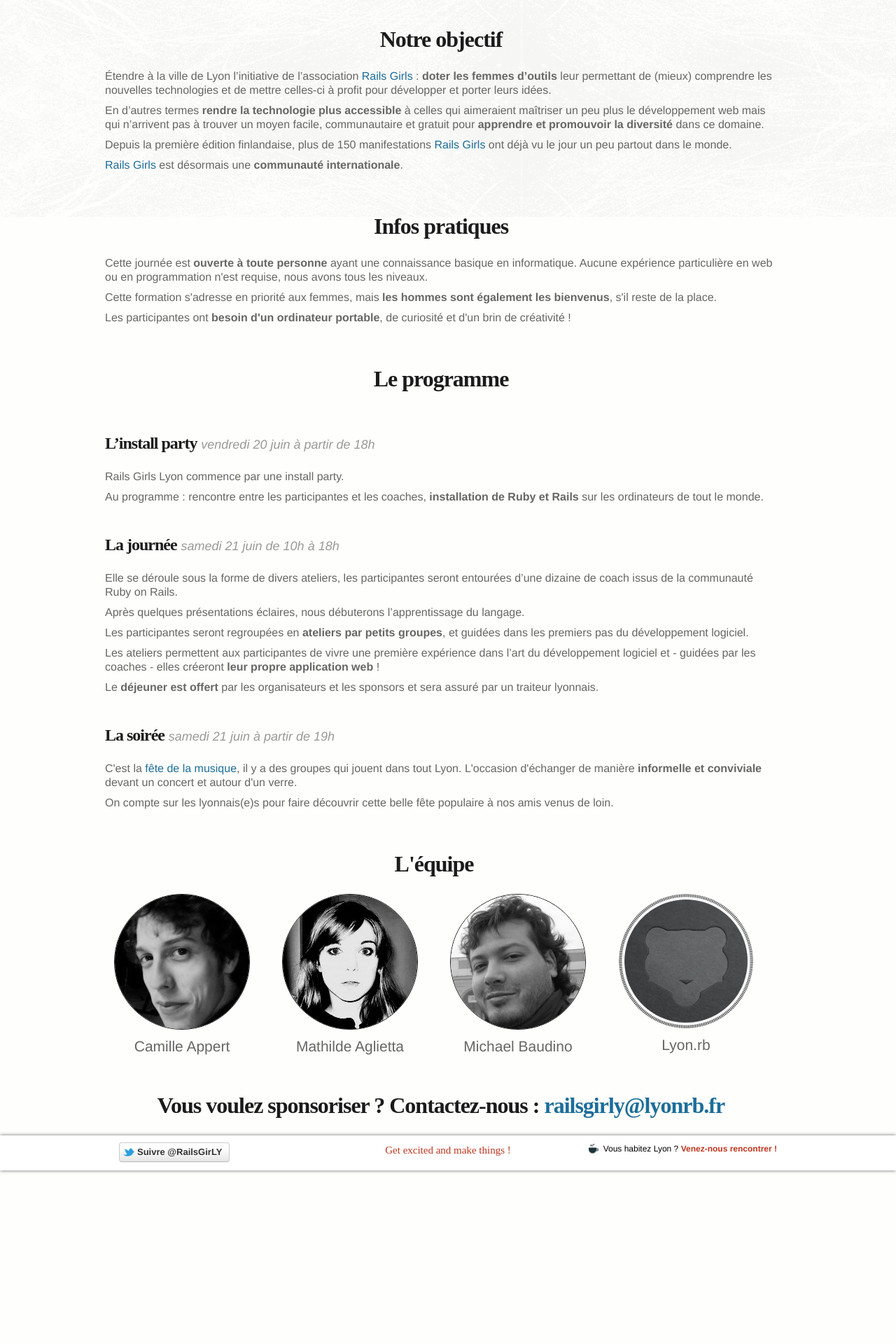
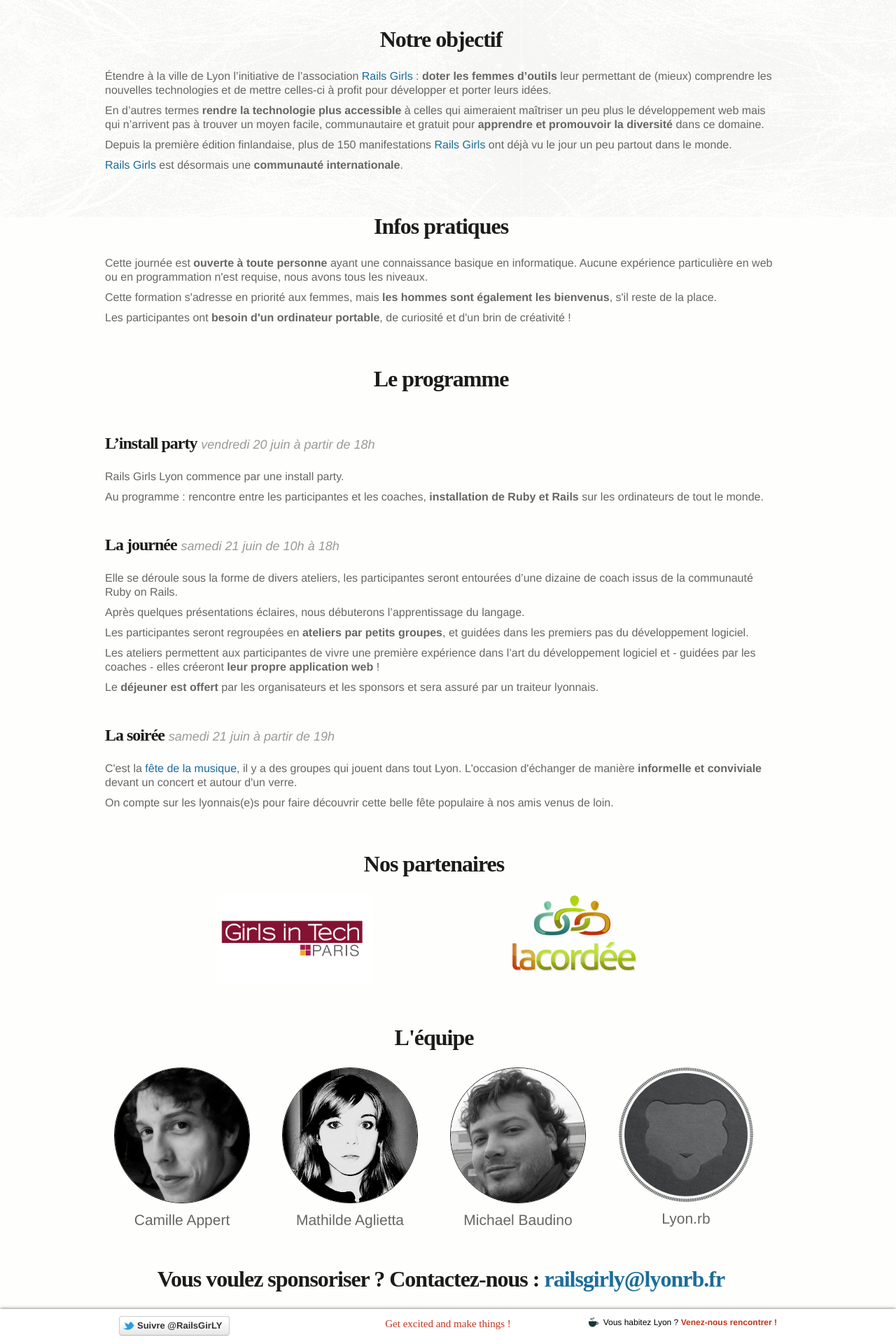
Before and after one commit to lyonrb/railsgirly, a Jekyll site: the page built from index.html, in a window 1280 px wide. Shown: the part 1130-3050 px from the top of the page at 70% size. Built offline with Jekyll 4.4.1, drawn with Linux system fonts in a browser that asks for light colours; nearby versions of some CDN libraries; some web fonts are replaced; library files that are not in the unit come from our copies.

Commit message:
Add partners La Cordee and Girls In Tech

```diff
--- /dev/null
+++ b/_includes/partenaires.html
@@ -0,0 +1,13 @@
+<section class="row" id="partenaires">
+
+  <h2>Nos partenaires</h2>
+
+  <div class="offset2 span3 partner-logo">
+    <a href="http://gitparis.com"><img src="/assets/img/girlsintech.png" alt="Girls In Tech Paris" /></a>
+  </div>
+
+  <div class="offset2 span3 partner-logo">
+    <a href="http://www.la-cordee.net"><img src="/assets/img/lacordee.png" alt="La Cordee" /></a>
+  </div>
+
+</section>
--- a/assets/css/styles.css
+++ b/assets/css/styles.css
@@ -150,6 +150,10 @@
   color: #999;
 }
 
+#home .partner-logo {
+  text-align: center;
+}
+
 footer {
   font-size: 12px;
   background-color: #fff;
--- a/index.html
+++ b/index.html
@@ -21,7 +21,7 @@
   {% include objectif.html %}
   {% include infos.html %}
   {% include programme.html %}
-
+  {% include partenaires.html %}
   {% include team.html %}
 
   <h2>Vous voulez sponsoriser ? Contactez-nous : <a href="mailto:railsgirly@lyonrb.fr">railsgirly@lyonrb.fr</a></h2>
```
Also changed, not shown: assets/img/girlsintech.png (added), assets/img/lacordee.png (added).
